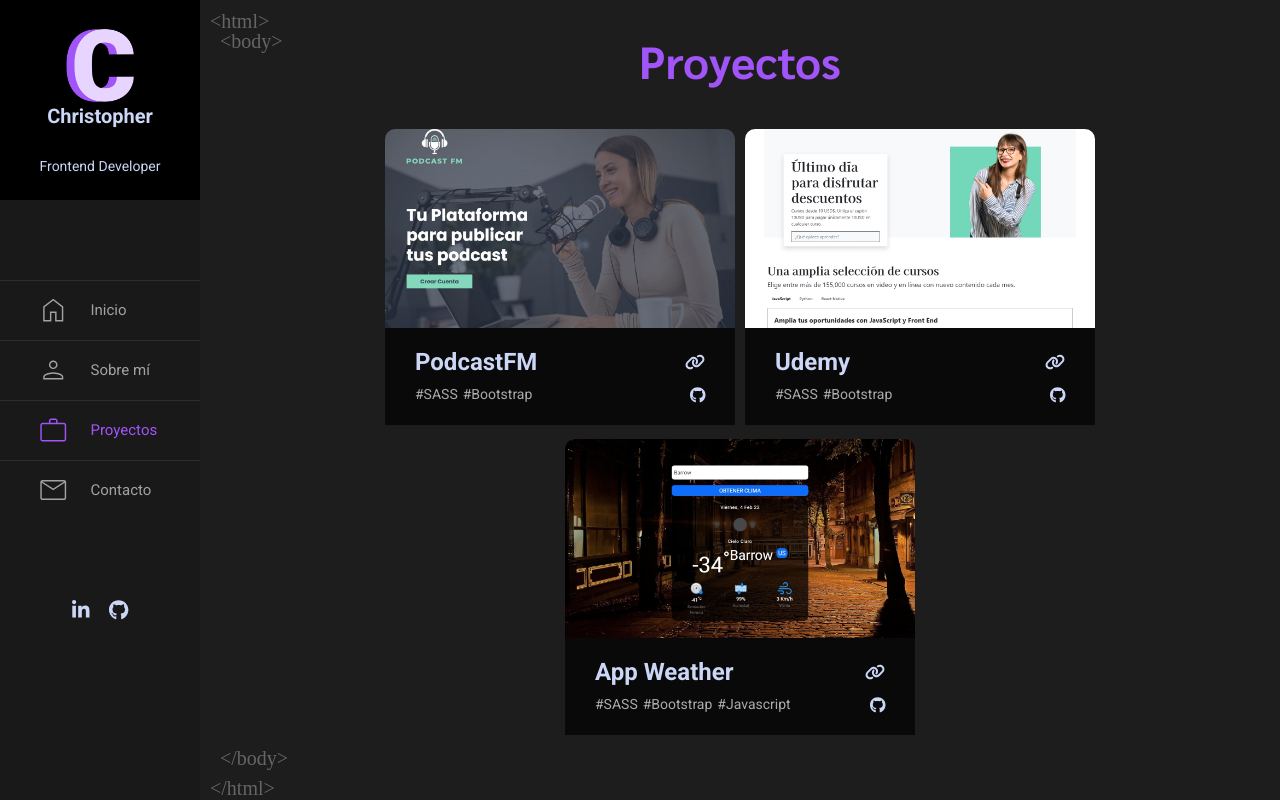
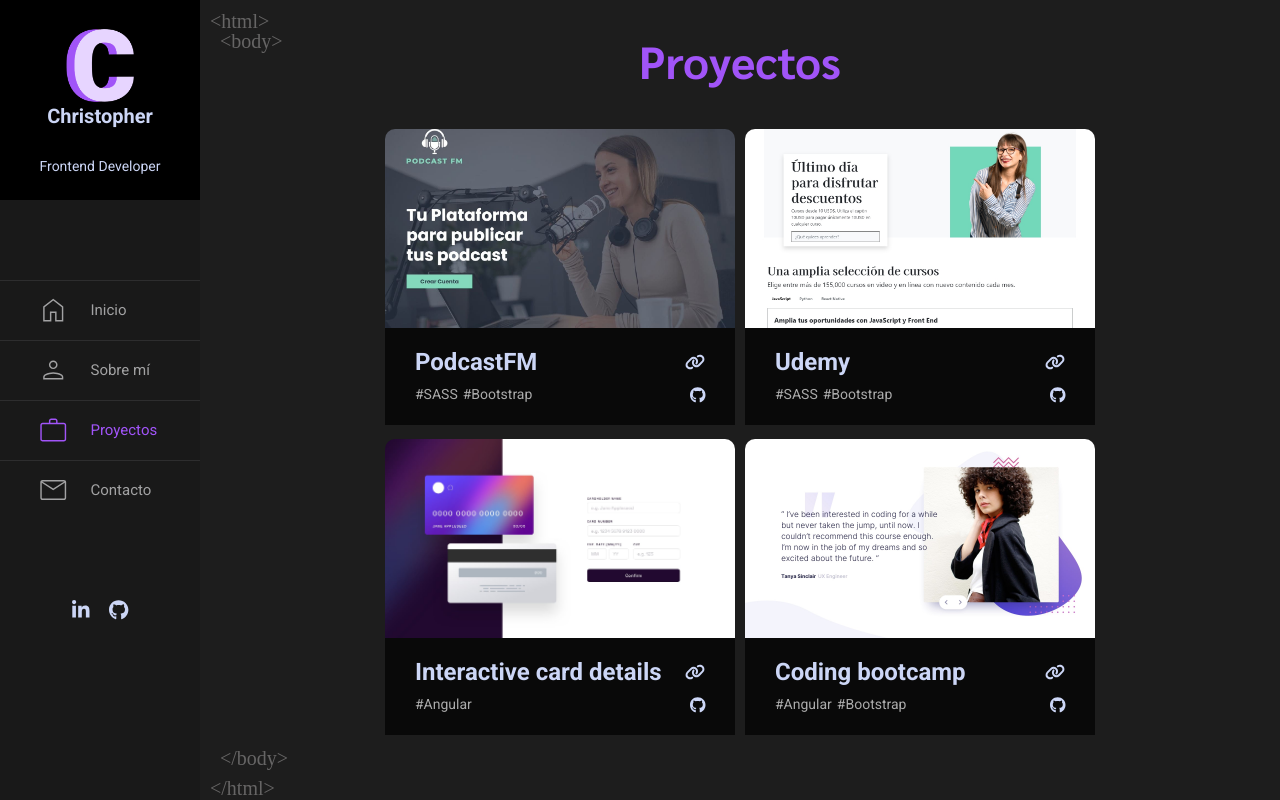
Before and after one commit to christopherqmendivel/portfolio_react, a React (Vite) app: page /proyectos in a window 1280 px wide. Built offline with nearby package versions, Linux system fonts and the light colour scheme; a web font is replaced by a local one.

Commit message:
UP Cards

```diff
--- a/src/components/Proyects/proyects.jsx
+++ b/src/components/Proyects/proyects.jsx
@@ -5,7 +5,10 @@
 
 import podcastfmImg from "../../assets/imgs/podcastfm.jpg";
 import udemyImg from "../../assets/imgs/udemy.jpg";
-import weatherImg from "../../assets/imgs/weather.jpg";
+import interactive_card from "../../assets/imgs/interactive_card.jpg";
+import bootcamp_testimonials from "../../assets/imgs/desktop-design.jpg";
+
+
 
 const ProyectoCard = () => {
   return (
@@ -63,26 +66,49 @@
         </div>
       </div>
 
-      <div className="card" data-item="css">
+      <div className="card" data-item="angular">
         <div className="img">
-          <img src={weatherImg} className="card-img" alt="App Weather" />
+          <img src={interactive_card} className="card-img" alt="App Weather" />
         </div>
         <div className="card-body">
           <div className="proyecto">
-            <h4 className="titulo">App Weather</h4>
+            <h4 className="titulo">Interactive card details </h4>
             <LinkExternal
-              href="https://appweatherproyect.netlify.app/"
+              href="https://interactive-card-chris.netlify.app/"
               icon={faLink}
             />
           </div>
           <div className="hash-link">
             <div className="hash">
-              <span className="categoria">#SASS</span>
-              <span className="categoria">#Bootstrap</span>
-              <span className="categoria">#Javascript</span>
+              <span className="categoria">#Angular</span>
             </div>
             <LinkExternal
-              href="https://github.com/christopherqmendivel/appweather"
+              href="https://github.com/christopherqmendivel/card-interactive"
+              icon={faGithub}
+            />
+          </div>
+        </div>
+      </div>
+
+      <div className="card" data-item="angular">
+        <div className="img">
+          <img src={bootcamp_testimonials} className="card-img" alt="App Weather" />
+        </div>
+        <div className="card-body">
+          <div className="proyecto">
+            <h4 className="titulo">Coding bootcamp</h4>
+            <LinkExternal
+              href="https://coding-bootcamp-testimonials-f.netlify.app/"
+              icon={faLink}
+            />
+          </div>
+          <div className="hash-link">
+            <div className="hash">
+              <span className="categoria">#Angular</span>
+              <span className="categoria">#Bootstrap</span>
+            </div>
+            <LinkExternal
+              href="https://github.com/christopherqmendivel/Coding-bootcamp-testimonials-slider"
               icon={faGithub}
             />
           </div>
```
Also changed, not shown: src/assets/imgs/desktop-design.jpg (added), src/assets/imgs/interactive_card.jpg (added).
